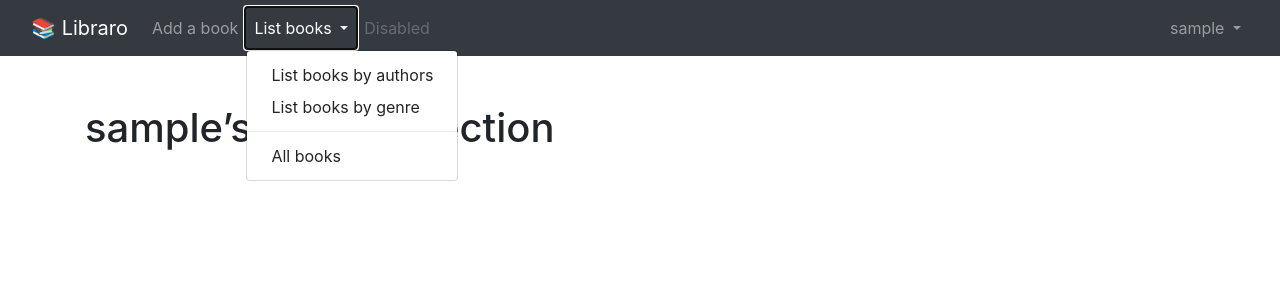
After one commit to philippe-lemaire/libraro, a Flask app: page /my_books in a window 1280 px wide, after a click on "List books". The commit adds this page. Shown: the top 300 px of the page. Run offline with Flask 2, Linux system fonts and the light colour scheme; the visitor is signed in with stand-in values (Sample User, id 1); data comes from the database, SQL or seed files in the repository; data that the repository does not hold is empty; some libraries are stand-ins or nearby versions.

Commit message:
basic view to list the books of a user.

```diff
--- a/app/main/views.py
+++ b/app/main/views.py
@@ -52,3 +52,10 @@ def add_a_book():
     return render_template(
         "add_a_book.html", form=form, bookform=bookform, searched=searched
     )
+
+
+@main.route("/my_books")
+@login_required
+def my_books():
+    books = Book.query.filter_by(user_id=current_user.id).all()
+    return render_template("my_books.html", books=books)
--- a/app/templates/base.html
+++ b/app/templates/base.html
@@ -59,6 +59,7 @@
 
                         <div class="dropdown-menu dropdown-menu-right" aria-labelledby="navbarDropdown">
                             <a class="dropdown-item" href="#">My profile</a>
+                            <a class="dropdown-item" href="{{url_for('main.my_books')}}">My books</a>
                             <a class="dropdown-item" href="#">My books for trade</a>
                             <div class="dropdown-divider"></div>
                             <a class="dropdown-item" href="{{url_for('auth.logout')}}">Logout</a>
--- /dev/null
+++ b/app/templates/my_books.html
@@ -0,0 +1,26 @@
+{% extends "base.html" %}
+
+{% block title %}
+Libraro | My Books
+{% endblock %}
+
+{% block content %}
+<h1>{{ current_user.username }}’s book collection</h1>
+
+<ul>
+    {% for book in books %}
+    <li>{{book.title}} by {{book.authors}}. Book id: {{book.id}}</li>
+    {% endfor %}
+</ul>
+
+{% with messages = get_flashed_messages() %}
+{% if messages %}
+<ul class=flashes>
+    {% for message in messages %}
+    <li>{{ message }}</li>
+    {% endfor %}
+</ul>
+{% endif %}
+{% endwith %}
+
+{% endblock %}
```
